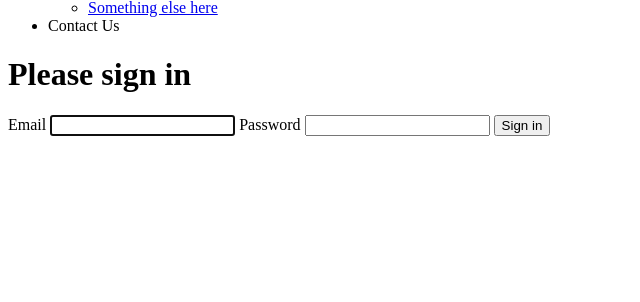
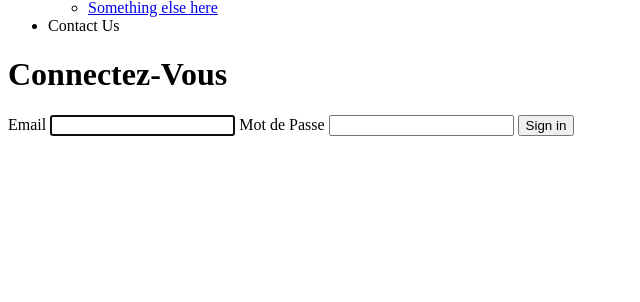
Before and after one commit to JesseJr1/anafony, a Symfony app: template templates/security/login.html.twig in a window 1280 px wide. Shown: the part 398-700 px from the top of the page, without its empty margins (0-640 px from the left). Run offline with Twig, Linux system fonts and the light colour scheme; the template is opened without the code that fills it, so the values that code supplies are empty; some libraries are stand-ins or nearby versions.

Commit message:
formulaire un peu modifie en twig

```diff
--- a/templates/security/login.html.twig
+++ b/templates/security/login.html.twig
@@ -10,15 +10,15 @@
 
     {% if app.user %}
         <div class="mb-3">
-            You are logged in as {{ app.user.userIdentifier }}, <a href="{{ path('app_logout') }}">Logout</a>
+            Vous êtes connecté en tant que {{ app.user.userIdentifier }}, <a href="{{ path('app_logout') }}">Deconnection</a>
         </div>
     {% endif %}
 
-    <h1 class="h3 mb-3 font-weight-normal">Please sign in</h1>
+    <h1 class="h3 mb-3 font-weight-normal">Connectez-Vous</h1>
     <label for="inputEmail">Email</label>
     <input type="email" value="{{ last_username }}" name="email" id="inputEmail" class="form-control" autocomplete="email" required autofocus>
-    <label for="inputPassword">Password</label>
-    <input type="password" name="password" id="inputPassword" class="form-control" autocomplete="current-password" required>
+    <label class= "mt-3" for="inputPassword">Mot de Passe</label>
+    <input type="password" name="password" id="inputPassword" class="form-control " autocomplete="current-password" required>
 
     <input type="hidden" name="_csrf_token"
            value="{{ csrf_token('authenticate') }}"
```
